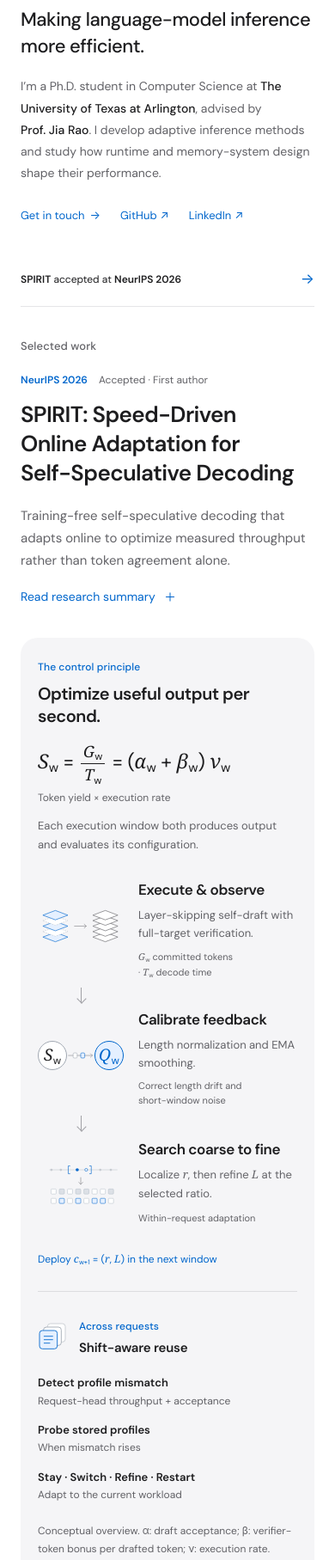
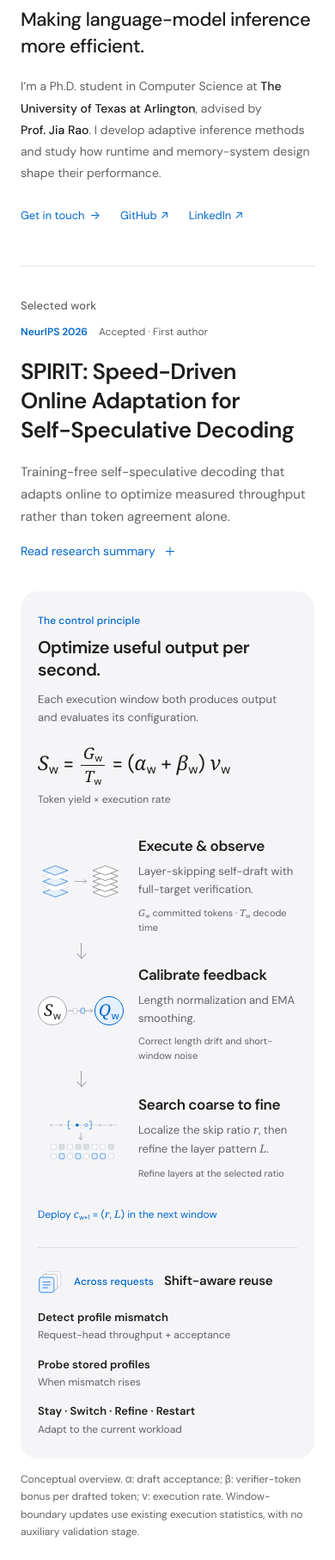
Before and after one commit to chenghaoliu519/chenghaoliu519.github.io, a plain HTML site: page index.html in a window 390 px wide. Shown: the part 179-1994 px from the top of the page at 86% size. Drawn offline with Linux system fonts and the light colour scheme.

Commit message:
Refine publication layout and hide the announcement

```diff
--- a/index.html
+++ b/index.html
@@ -26,7 +26,7 @@
     <link rel="canonical" href="https://chenghaoliu519.github.io/">
     <link rel="icon" href="assets/favicon.svg" type="image/svg+xml">
     <link rel="preload" href="assets/fonts/dm-sans-latin.woff2" as="font" type="font/woff2" crossorigin>
-    <link rel="stylesheet" href="styles.css?v=e618458e13a4">
+    <link rel="stylesheet" href="styles.css?v=5af27975ccd8">
     <script src="site.js" defer></script>
   </head>
   <body>
@@ -60,20 +60,23 @@
             </div>
           </div>
         </div>
-        <a class="announcement" href="#publications">
+        <!-- Remove hidden to show an announcement again when there is more news. -->
+        <a class="announcement" href="#publications" hidden>
           <span><strong>SPIRIT</strong> accepted at <strong>NeurIPS 2026</strong><span class="announcement-detail"> · First-author paper</span></span>
           <span class="announcement-arrow" aria-hidden="true">→</span>
         </a>
       </section>
 
       <section id="publications" class="publication-section page-shell" aria-labelledby="publication-heading">
-        <h2 id="publication-heading" class="eyebrow">Selected work</h2>
-          <article class="publication">
-            <div class="publication-content">
+        <div class="publication-topline">
+          <h2 id="publication-heading" class="eyebrow">Selected work</h2>
             <div class="publication-meta">
               <span class="venue">NeurIPS 2026</span>
               <span class="publication-status">Accepted · First author</span>
             </div>
+        </div>
+          <article class="publication">
+            <div class="publication-content">
             <h3>SPIRIT: Speed-Driven Online Adaptation for <span class="keep-together">Self-Speculative</span> Decoding</h3>
             <p class="publication-description">Training-free self-speculative decoding that adapts online to optimize measured throughput rather than token agreement alone.</p>
             <details class="paper-summary">
@@ -85,10 +88,12 @@
             </details>
             </div>
             <figure class="method-figure" aria-labelledby="method-heading" aria-describedby="method-caption">
+              <div class="method-canvas">
               <div class="method-header">
                 <div>
                   <p class="method-eyebrow">The control principle</p>
                   <h4 id="method-heading">Optimize useful output per second.</h4>
+                  <p class="method-premise">Each execution window both produces output and evaluates its configuration.</p>
                 </div>
                 <div class="objective">
                   <div class="objective-equation" role="math" aria-label="S sub w equals G sub w divided by T sub w, equals alpha sub w plus beta sub w, multiplied by nu sub w.">
@@ -97,7 +102,6 @@
                   <p>Token yield × execution rate</p>
                 </div>
               </div>
-              <p class="method-premise">Each execution window both produces output and evaluates its configuration.</p>
 
               <div class="runtime-control">
                 <ol class="control-flow">
@@ -155,8 +159,8 @@
                       </g>
                     </svg>
                     <h5>Search coarse to fine</h5>
-                    <p>Localize <i>r</i>, then refine <i>L</i><br> at the selected ratio.</p>
-                    <div class="node-detail">Within-request adaptation</div>
+                    <p>Localize the skip ratio <i>r</i>,<br> then refine the layer pattern <i>L</i>.</p>
+                    <div class="node-detail">Refine layers at the selected ratio</div>
                   </li>
                 </ol>
                 <div class="configuration-return"><span>Deploy <i>c</i><sub>w+1</sub> = (<i>r</i>, <i>L</i>) in the next window</span></div>
@@ -180,6 +184,7 @@
                   <li><strong>Probe stored profiles</strong><span>When mismatch rises</span></li>
                   <li><strong>Stay · Switch · Refine · Restart</strong><span>Adapt to the current workload</span></li>
                 </ol>
+              </div>
               </div>
               <figcaption id="method-caption">Conceptual overview. α: draft acceptance; β: verifier-token bonus per drafted token; ν: execution rate. Window-boundary updates use existing execution statistics, with no auxiliary validation stage.</figcaption>
             </figure>
--- a/styles.css
+++ b/styles.css
@@ -43,7 +43,8 @@ nav a[aria-current="location"] { text-decoration: underline; text-underline-offs
 .page-shell, .site-footer { max-width: 1120px; margin: auto; padding-left: 48px; padding-right: 48px; }
 
 .hero { text-align: left; }
-.hero-body { max-width: 760px; padding: 64px 0 28px; }
+.hero::after { content: ""; display: block; border-bottom: 1px solid var(--rule); }
+.hero-body { max-width: 760px; padding: 64px 0 52px; }
 .eyebrow { color: var(--muted); font-size: 13px; font-weight: 500; letter-spacing: .1px; line-height: 1.5; }
 h1 { font-size: 60px; line-height: 1.08; letter-spacing: -2.6px; font-weight: 600; margin: 16px 0 17px; }
 .hero-statement { font-size: 25px; font-weight: 500; letter-spacing: -.6px; line-height: 1.4; }
@@ -56,20 +57,21 @@ h1 { font-size: 60px; line-height: 1.08; letter-spacing: -2.6px; font-weight: 60
 .text-link { display: inline-flex; align-items: center; min-height: 44px; text-decoration: none; color: var(--accent); font-size: 14px; padding: 9px 0; }
 .text-link span { margin-left: 4px; }
 .text-link:hover { text-decoration: underline; }
-.announcement { padding: 20px 0; display: flex; align-items: center; gap: 13px; border-bottom: 1px solid var(--rule); text-decoration: none; font-size: 13px; }
+.announcement { padding: 0 0 24px; display: flex; align-items: center; gap: 13px; text-decoration: none; font-size: 13px; }
 .announcement-detail { color: var(--muted); }
 .announcement-arrow { margin-left: auto; color: var(--accent); font-size: 18px; }
 .announcement:hover > span:first-child { color: var(--accent); }
 
 h2 { font-size: 36px; font-weight: 600; letter-spacing: -1.25px; line-height: 1.2; margin-bottom: 0; }
-.publication-section { padding-top: 60px; padding-bottom: var(--section-space); text-align: left; }
-.publication-section > .eyebrow { font-size: 13px; font-weight: 500; letter-spacing: .1px; margin-bottom: 24px; }
-.publication-content { max-width: 820px; }
-.publication-meta { display: flex; align-items: center; flex-wrap: wrap; gap: 14px; margin-bottom: 17px; }
+.publication-section { padding-top: 44px; padding-bottom: var(--section-space); text-align: left; }
+.publication-topline { display: flex; align-items: center; justify-content: space-between; gap: 16px; margin-bottom: 26px; }
+.publication-topline > .eyebrow { font-size: 13px; font-weight: 500; letter-spacing: .1px; margin: 0; }
+.publication-content { max-width: 880px; }
+.publication-meta { display: flex; align-items: center; flex-wrap: wrap; gap: 14px; }
 .venue { font-size: 13px; font-weight: 600; color: var(--accent); white-space: nowrap; }
 .publication-status { color: var(--muted); font-size: 13px; white-space: nowrap; }
-.publication h3 { font-size: 32px; font-weight: 600; line-height: 1.28; letter-spacing: -.9px; margin-bottom: 19px; }
-.publication-description { max-width: 720px; font-size: 16px; line-height: 1.8; color: var(--muted); margin: 16px 0 8px; }
+.publication h3 { font-size: 32px; font-weight: 600; line-height: 1.28; letter-spacing: -.9px; margin-bottom: 18px; }
+.publication-description { max-width: 760px; font-size: 16px; line-height: 1.75; color: var(--muted); margin: 0 0 6px; }
 .paper-summary summary { display: inline-flex; align-items: center; min-height: 44px; gap: 12px; font-size: 14px; color: var(--accent); cursor: pointer; padding: 10px 0; list-style: none; }
 .paper-summary summary::-webkit-details-marker { display: none; }
 .paper-summary summary:hover { text-decoration: underline; }
@@ -81,11 +83,12 @@ h2 { font-size: 36px; font-weight: 600; letter-spacing: -1.25px; line-height: 1.
 .summary-content p + p { margin-top: 15px; }
 .summary-content strong { color: var(--ink); }
 
-.method-figure { margin: 30px 0 0; padding: 32px; background: var(--surface); border-radius: 24px; }
-.method-header { display: flex; align-items: center; justify-content: space-between; gap: 32px; }
+.method-figure { margin: 28px 0 0; }
+.method-canvas { padding: 32px; background: var(--surface); border-radius: 24px; }
+.method-header { display: grid; grid-template-columns: minmax(0, 1fr) auto; align-items: center; gap: 40px; }
 .method-eyebrow, .node-label { font-size: 12px; color: var(--accent); font-weight: 500; letter-spacing: .1px; }
 .method-header h4 { font-size: 22px; line-height: 1.3; letter-spacing: -.5px; margin: 7px 0 0; text-wrap: wrap; }
-.objective { flex-shrink: 0; }
+.objective { padding-left: 30px; border-left: 1px solid #dcdcdf; }
 .objective-equation { font-size: 25px; line-height: 1.5; letter-spacing: -.4px; white-space: nowrap; }
 .method-figure sub { font-size: .65em; vertical-align: -.28em; line-height: 0; margin-left: .04em; }
 .method-figure i { font-family: Georgia, "Times New Roman", serif; }
@@ -93,14 +96,14 @@ h2 { font-size: 36px; font-weight: 600; letter-spacing: -1.25px; line-height: 1.
 .fraction > span { padding: .08em .15em; }
 .fraction > span:first-child { border-bottom: 1px solid currentColor; }
 .objective p { font-size: 12px; line-height: 1.5; color: var(--muted); margin-top: 4px; }
-.method-premise { margin-top: 13px; font-size: 14px; color: var(--muted); }
-.runtime-control { margin-top: 30px; }
+.method-premise { max-width: 480px; margin-top: 11px; font-size: 14px; line-height: 1.65; color: var(--muted); }
+.runtime-control { margin-top: 34px; }
 .control-flow { list-style: none; padding: 0; margin: 0; display: grid; grid-template-columns: repeat(3, minmax(0, 1fr)); gap: 32px; }
-.control-node { position: relative; min-width: 0; text-align: center; }
+.control-node { position: relative; min-width: 0; text-align: left; }
 .node-visual { display: block; width: 220px; height: 132px; max-width: 100%; margin: 0 auto 20px; }
 .control-node h5 { margin: 0 0 9px; font-size: 19px; font-weight: 600; line-height: 1.35; letter-spacing: -.4px; }
 .control-node > p { font-size: 14px; line-height: 1.65; color: var(--muted); }
-.node-detail { margin-top: 10px; font-size: 12px; line-height: 1.6; color: var(--muted); text-wrap: balance; }
+.node-detail { margin-top: 10px; font-size: 12px; line-height: 1.6; color: var(--muted); }
 .control-node:not(:last-child)::after { content: ""; position: absolute; width: 34px; height: 1px; background: #a1a1a6; right: -33px; top: 61px; }
 .control-node:not(:last-child)::before { content: ""; position: absolute; width: 7px; height: 7px; border-top: 1px solid #a1a1a6; border-right: 1px solid #a1a1a6; right: -32px; top: 58px; transform: rotate(45deg); }
 .signal-visual { display: flex; align-items: center; justify-content: center; padding-bottom: 8px; }
@@ -111,16 +114,16 @@ h2 { font-size: 36px; font-weight: 600; letter-spacing: -1.25px; line-height: 1.
 .configuration-return::before { content: ""; position: absolute; inset: 0 0 9px; border: 1px solid var(--accent); border-top: 0; border-radius: 0 0 10px 10px; }
 .configuration-return::after { content: ""; position: absolute; left: -3px; top: 1px; width: 7px; height: 7px; border-top: 1px solid var(--accent); border-left: 1px solid var(--accent); transform: rotate(45deg); }
 .configuration-return > span { position: relative; background: var(--surface); padding: 0 10px; }
-.profile-control { display: grid; grid-template-columns: 195px minmax(0, 1fr); gap: 24px; align-items: start; margin-top: 27px; padding-top: 25px; border-top: 1px solid #dcdcdf; }
+.profile-control { margin-top: 28px; padding-top: 24px; border-top: 1px solid #dcdcdf; }
 .profile-heading { display: flex; align-items: center; gap: 12px; }
-.profile-icon { width: 43px; height: 45px; flex-shrink: 0; }
-.profile-heading h5 { font-size: 15px; font-weight: 600; line-height: 1.4; letter-spacing: -.2px; margin: 4px 0 0; }
-.profile-flow { list-style: none; margin: 0; padding: 0; display: grid; grid-template-columns: .95fr 1fr 1.3fr; gap: 20px; }
+.profile-icon { width: 30px; height: 30px; flex-shrink: 0; }
+.profile-heading > div { display: flex; align-items: baseline; gap: 14px; }
+.profile-heading h5 { font-size: 15px; font-weight: 600; line-height: 1.4; letter-spacing: -.2px; margin: 0; }
+.profile-flow { list-style: none; margin: 17px 0 0; padding: 0; display: grid; grid-template-columns: repeat(3, minmax(0, 1fr)); gap: 32px; }
 .profile-flow li { position: relative; }
-.profile-flow li + li { padding-left: 18px; border-left: 1px solid #dcdcdf; }
 .profile-flow strong { display: block; font-size: 13px; font-weight: 600; line-height: 1.5; }
 .profile-flow li > span { display: block; margin-top: 6px; font-size: 12px; line-height: 1.6; color: var(--muted); }
-.method-figure figcaption { margin-top: 22px; font-size: 12px; line-height: 1.7; color: var(--muted); }
+.method-figure figcaption { max-width: 960px; margin: 14px auto 0; font-size: 12px; line-height: 1.7; color: var(--muted); }
 
 .section-grid { display: grid; grid-template-columns: 230px minmax(0, 1fr); gap: 60px; padding-top: var(--section-space); padding-bottom: var(--section-space); }
 .section-label { padding-top: 1px; }
@@ -172,11 +175,7 @@ h4 { font-size: 16px; line-height: 1.5; font-weight: 600; letter-spacing: -.2px;
   .objective-equation { font-size: 23px; }
   .control-flow { gap: 26px; }
   .control-node h5 { font-size: 18px; }
-  .profile-control { grid-template-columns: 175px minmax(0, 1fr); gap: 20px; }
-  .profile-heading { gap: 8px; }
-  .profile-icon { width: 36px; }
-  .profile-flow { gap: 15px; }
-  .profile-flow li + li { padding-left: 15px; }
+  .profile-flow { gap: 26px; }
 }
 @media (max-width: 820px) {
   :root { --section-space: 64px; }
@@ -184,7 +183,7 @@ h4 { font-size: 16px; line-height: 1.5; font-weight: 600; letter-spacing: -.2px;
   .hero-body { padding-top: 48px; }
   h1 { font-size: 56px; letter-spacing: -2.4px; }
   .hero-statement { font-size: 24px; }
-  .publication-section { padding-top: 48px; }
+  .publication-section { padding-top: 36px; }
   .publication h3 { font-size: 29px; }
   .section-grid { grid-template-columns: 180px minmax(0, 1fr); gap: 30px; }
   h2 { font-size: 32px; }
@@ -199,8 +198,9 @@ h4 { font-size: 16px; line-height: 1.5; font-weight: 600; letter-spacing: -.2px;
   .contact-inner { gap: 30px; }
   .contact-section h2 { font-size: 34px; }
   .contact-email { font-size: 16px; }
-  .method-figure { padding: 24px; }
-  .method-header { align-items: flex-start; flex-direction: column; gap: 16px; }
+  .method-canvas { padding: 24px; }
+  .method-header { grid-template-columns: minmax(0, 1fr); gap: 18px; }
+  .objective { padding-left: 0; border-left: 0; }
   .control-flow { gap: 24px; }
   .control-node h5 { min-height: 2.7em; font-size: 17px; }
   .node-visual { width: 185px; height: 120px; margin-bottom: 16px; }
@@ -210,10 +210,7 @@ h4 { font-size: 16px; line-height: 1.5; font-weight: 600; letter-spacing: -.2px;
   .control-node:not(:last-child)::before { right: -21px; top: 53px; }
   .signal-score { width: 50px; height: 50px; line-height: 47px; font-size: 25px; }
   .signal-bridge { width: 60px; }
-  .profile-control { grid-template-columns: minmax(0, 1fr); gap: 20px; }
-  .profile-heading { gap: 12px; }
-  .profile-heading h5 { display: inline; margin-left: 12px; }
-  .profile-icon { width: 36px; height: 40px; }
+  .profile-flow { gap: 24px; }
 }
 @media (max-width: 700px) {
   .glyph-label { display: none; }
@@ -232,7 +229,6 @@ h4 { font-size: 16px; line-height: 1.5; font-weight: 600; letter-spacing: -.2px;
   .configuration-return::before, .configuration-return::after { display: none; }
   .configuration-return > span { padding: 0; }
   .profile-flow { grid-template-columns: minmax(0, 1fr); gap: 14px; }
-  .profile-flow li + li { padding-left: 0; border-left: 0; }
   .profile-flow li > span { margin-top: 2px; }
 }
 @media (max-width: 600px) {
@@ -242,7 +238,7 @@ h4 { font-size: 16px; line-height: 1.5; font-weight: 600; letter-spacing: -.2px;
   nav { justify-content: space-between; gap: 8px; width: 100%; }
   nav a { font-size: 12px; }
   .page-shell, .site-footer { padding-left: 24px; padding-right: 24px; }
-  .hero-body { padding-top: 35px; padding-bottom: 20px; }
+  .hero-body { padding-top: 35px; padding-bottom: 36px; }
   .eyebrow { font-size: 11px; letter-spacing: 0; }
   h1 { font-size: clamp(42px, 11vw, 54px); letter-spacing: -1.8px; margin: 17px 0 15px; }
   .hero-statement { font-size: 22px; letter-spacing: -.5px; }
@@ -254,13 +250,14 @@ h4 { font-size: 16px; line-height: 1.5; font-weight: 600; letter-spacing: -.2px;
   .announcement-detail { display: none; }
   .announcement-arrow { font-size: 17px; }
   .publication-section { padding-top: 36px; }
-  .publication-section > .eyebrow { margin-bottom: 19px; }
-  .publication-meta { gap: 7px 13px; margin-bottom: 14px; }
+  .publication-topline { flex-direction: column; align-items: flex-start; gap: 10px; margin-bottom: 20px; }
+  .publication-meta { gap: 7px 13px; }
   .publication-status, .venue { font-size: 12px; }
   .publication h3 { font-size: 26px; line-height: 1.3; letter-spacing: -.65px; }
-  .publication-description { font-size: 15px; line-height: 1.75; margin-top: 16px; }
+  .publication-description { font-size: 15px; line-height: 1.75; }
   .summary-content { font-size: 14px; }
-  .method-figure { padding: 24px 20px; margin-top: 25px; border-radius: 20px; }
+  .method-figure { margin-top: 24px; }
+  .method-canvas { padding: 24px 20px; border-radius: 20px; }
   .method-header h4 { font-size: 20px; }
   .objective-equation { font-size: 23px; }
   .method-premise { font-size: 13px; }
@@ -272,7 +269,7 @@ h4 { font-size: 16px; line-height: 1.5; font-weight: 600; letter-spacing: -.2px;
   .signal-score { width: 34px; height: 34px; font-size: 19px; line-height: 31px; }
   .signal-bridge { width: 32px; }
   .configuration-return { font-size: 12px; }
-  .profile-heading h5 { display: block; margin: 3px 0 0; }
+  .profile-heading > div { flex-wrap: wrap; gap: 2px 12px; }
   .section-heading-row { gap: 18px; }
   h2 { font-size: 30px; }
   .section-intro { font-size: 15px; }
@@ -293,7 +290,7 @@ h4 { font-size: 16px; line-height: 1.5; font-weight: 600; letter-spacing: -.2px;
 }
 @media (max-width: 360px) {
   .hero-links { gap: 20px; }
-  .method-figure { padding: 15px; }
+  .method-canvas { padding: 20px 15px; }
   .objective-equation { font-size: 21px; }
   .control-node { grid-template-columns: 80px minmax(0, 1fr); column-gap: 12px; }
   .node-visual { width: 80px; }
@@ -310,7 +307,7 @@ h4 { font-size: 16px; line-height: 1.5; font-weight: 600; letter-spacing: -.2px;
   body { background: white; color: black; font-size: 11pt; }
   .site-header, .skip-link, .copy-button, .copy-status, .site-footer, .announcement { display: none !important; }
   .page-shell { max-width: none; padding-left: 0; padding-right: 0; }
-  .method-figure { background: none; }
+  .method-canvas { background: none; }
   .hero-body { display: block; padding: 0; }
   .hero-introduction { padding-top: 18px; }
   h1 { font-size: 36pt; letter-spacing: -1px; }
```
Also changed, not shown: 404.html (+1 -1 lines), README.md.
